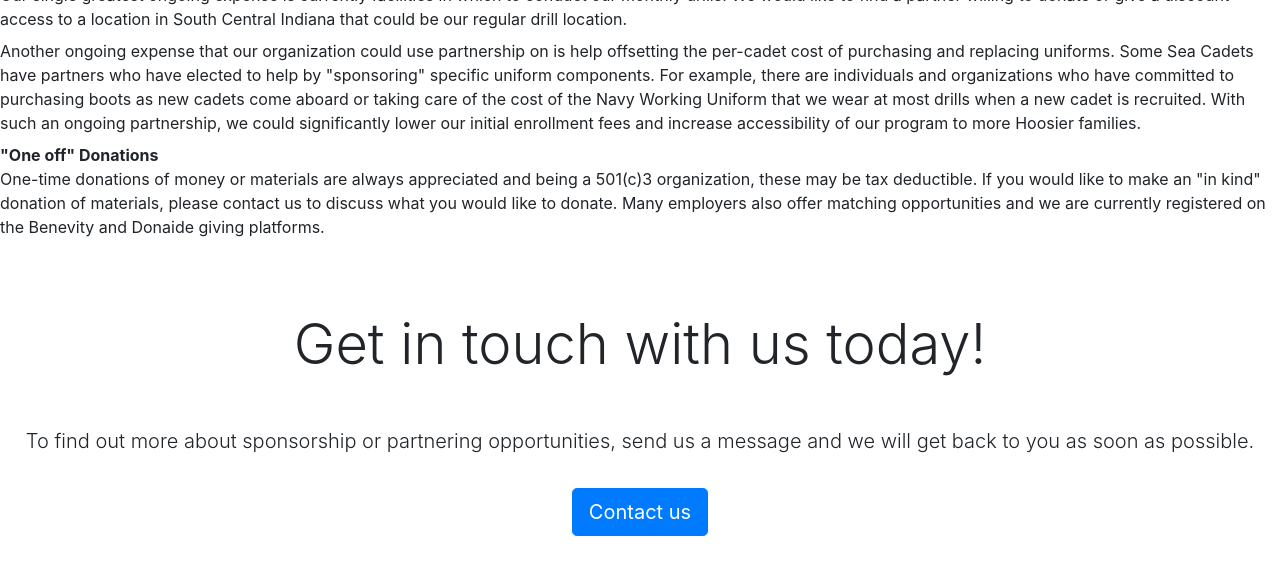
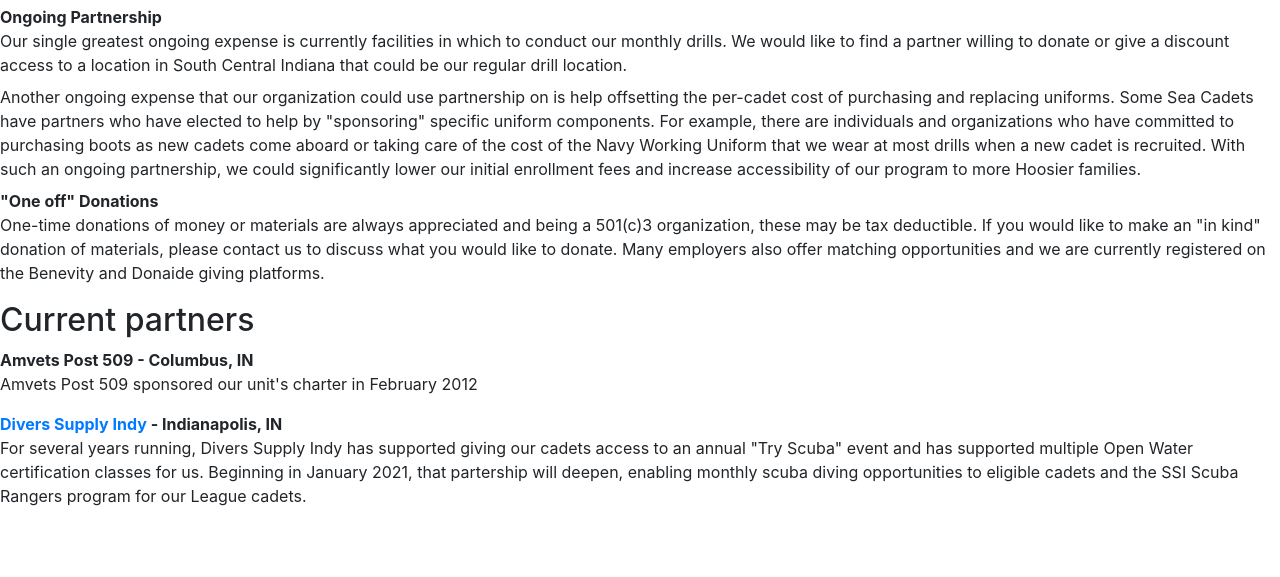
Before and after one commit to kyleburnsdev/atterburyseacadetsorg, a website: page src/sponsors.html in a window 1280 px wide. Shown: the part 481-1058 px from the top of the page. Drawn offline with nearby package versions, Linux system fonts and the light colour scheme.

Commit message:
updated sponsor page

```diff
--- a/src/sponsors.html
+++ b/src/sponsors.html
@@ -47,6 +47,7 @@
     <main id="main" role="main">
       <h1>Sponsoring Atterbury Sea Cadets and NLCC Training Company Carl Brashear</h1>
       <p>Directly volunteering with our organization can be a big time commitment and we are often asked how people can help if they are unable to give their time. There are some great options to help support our effort to provide outstanding training opportunities to the young people that we serve without leaving anyone behind because they cannot afford to participate.</p>
+      <h2>Ways to help</h2>
       <dl>
         <dt>Amazon Smile</dt>
         <dd>One easy way to help us is to use the <a href="https://smile.amazon.com/gp/charity/homepage.html">Amazon Smile</a> program. This program allows you to shop like you normally do on Amazon.com and a portion of the revenue from your purchases will be directed to your designated charitable organization. Please consider using this program and also consider designating "Atterbury Battalion USNSCC INC" as your selected organization.</dd>
@@ -57,6 +58,13 @@
         <dd>Another ongoing expense that our organization could use partnership on is help offsetting the per-cadet cost of purchasing and replacing uniforms. Some Sea Cadets have partners who have elected to help by "sponsoring" specific uniform components. For example, there are individuals and organizations who have committed to purchasing boots as new cadets come aboard or taking care of the cost of the Navy Working Uniform that we wear at most drills when a new cadet is recruited. With such an ongoing partnership, we could significantly lower our initial enrollment fees and increase accessibility of our program to more Hoosier families.</dd>
         <dt>"One off" Donations</dt>
         <dd>One-time donations of money or materials are always appreciated and being a 501(c)3 organization, these may be tax deductible. If you would like to make an "in kind" donation of materials, please contact us to discuss what you would like to donate. Many employers also offer matching opportunities and we are currently registered on the Benevity and Donaide giving platforms.</dd>
+      </dl>
+      <h2>Current partners</h2>
+      <dl>
+        <dt>Amvets Post 509 - Columbus, IN</dt>
+        <dl>Amvets Post 509 sponsored our unit's charter in February 2012</dl>
+        <dt><a href="https://www.diverssupplyindy.com/">Divers Supply Indy</a> - Indianapolis, IN</dt>
+        <dl>For several years running, Divers Supply Indy has supported giving our cadets access to an annual "Try Scuba" event and has supported multiple Open Water certification classes for us. Beginning in January 2021, that partership will deepen, enabling monthly scuba diving opportunities to eligible cadets and the SSI Scuba Rangers program for our League cadets.</dl>
       </dl>
       <section class="container-fluid text-center py-4 mt-4" id="contact">
         <h2 class="display-4 pb-4 my-4">Get in touch with us today!</h2>
```
